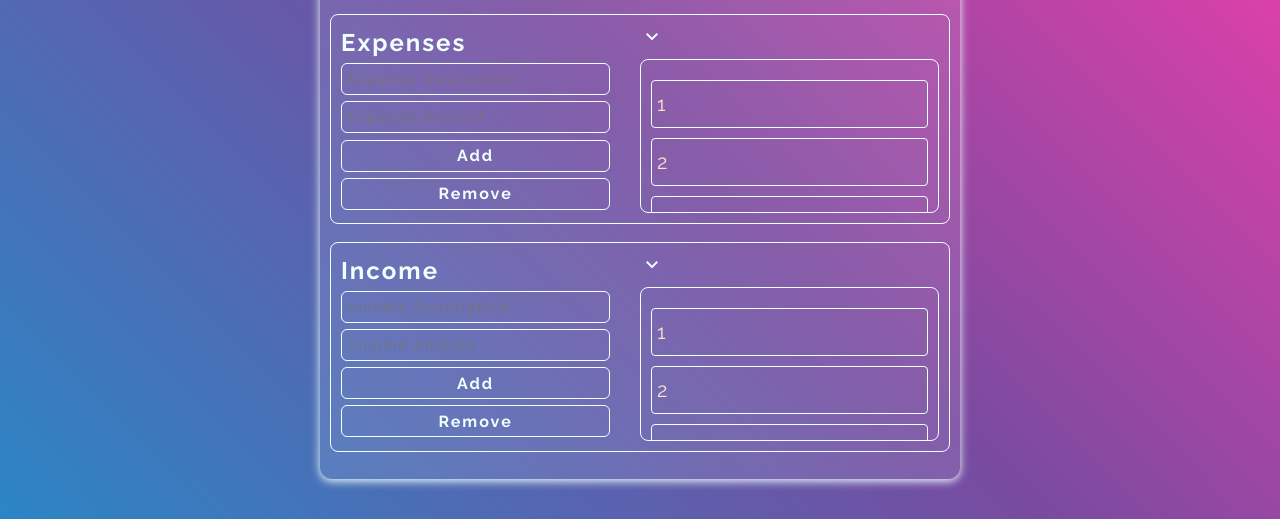
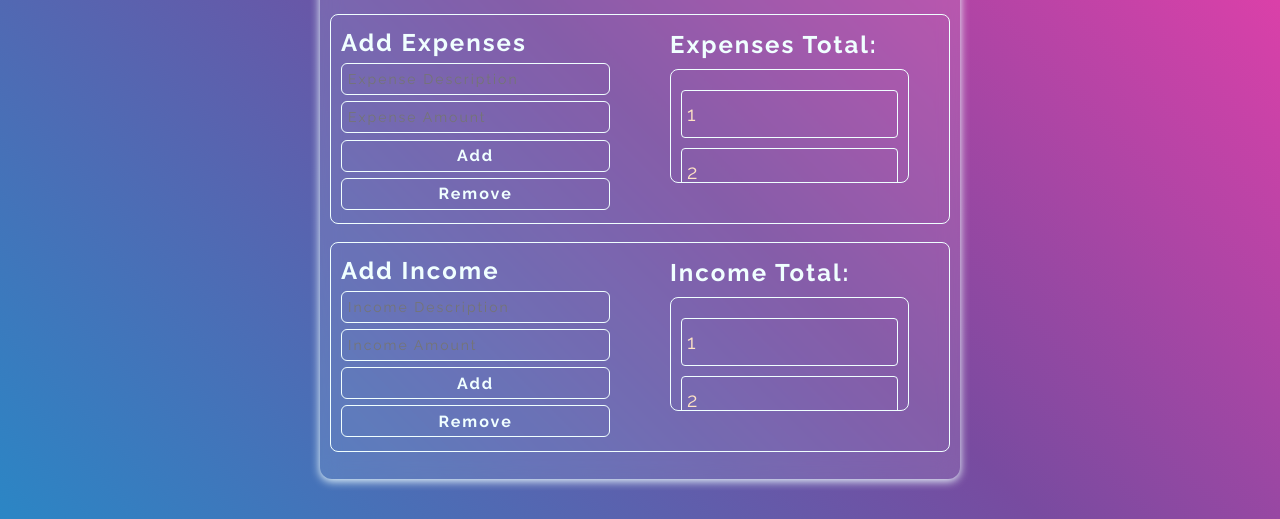
Before and after one commit to liamhowatt34/basic-expense-tracker, a plain HTML site: page index.html in a window 1280 px wide. Shown: the part 281-800 px from the top of the page. Drawn offline with nearby package versions, Linux system fonts and the light colour scheme.

Commit message:
Revert "Removed secondary display title and added list arrow icon"
This reverts commit b24484aff4d0ec3854c80113e3546ac31db6f4aa.

```diff
--- a/index.html
+++ b/index.html
@@ -6,7 +6,6 @@
     <title>Expense Tracker</title>
     <script src="script.js" defer></script>
     <link rel="stylesheet" href="styles.css">
-    <link rel="stylesheet" href="https://fonts.googleapis.com/css2?family=Material+Symbols+Outlined:opsz,wght,FILL,GRAD@24,400,0,0" />
 </head>
 <body>
     <div class="container">
@@ -14,16 +13,14 @@
             <div class="total-display"><h1>Total: </h1></div>
             <div class="input-area">
                 <div class="input-field">
-                    <h2>Expenses</h2>
+                    <h2>Add Expenses</h2>
                     <div class="input-title"><input type="text" id="exp-desc" placeholder="Expense Description"></div>
                     <div class="input-amount"><input type="text" id="exp-amt" placeholder="Expense Amount"></div>
                     <div class="btn"><button id="exp-add">Add</button></div>
                     <div class="btn"><button id="exp-rmv">Remove</button></div>
                 </div>
                 <div class="secondary-display">
-                    <span class="material-symbols-outlined">
-                        expand_more
-                        </span>
+                    <h2>Expenses Total: </h2>
                     <ul>
                         <li class="li-item1">1</li>
                         <li class="li-item2">2</li>
@@ -33,16 +30,14 @@
             </div>
             <div class="input-area">
                 <div class="input-field">
-                        <h2>Income</h2>
+                    <h2>Add Income</h2>
                     <div class="input-title"><input type="text" id="inc-desc" placeholder="Income Description"></div>
                     <div class="input-amount"><input type="text" id="inc-amt" placeholder="Income Amount"></div>
                     <div class="btn"><button id="inc-add">Add</button></div>
                     <div class="btn"><button id="inc-rmv">Remove</button></div>
                 </div>
                 <div class="secondary-display">
-                        <span class="material-symbols-outlined">
-                            expand_more
-                            </span>
+                    <h2>Income Total: </h2>
                     <ul>
                         <li class="li-item1">1</li>
                         <li class="li-item2">2</li>
--- a/styles.css
+++ b/styles.css
@@ -106,18 +106,19 @@ li {
     display: flex;
     flex-direction: column;
     height: 100%;
+    padding: 30px;
     width: 50%;
 }
 
-.material-symbols-outlined {
-    color: azure;
+.secondary-display h2 {
     margin-bottom: 10px;
+    margin-top: -25px;
 }
 
 .secondary-display ul {
     border-radius: 8px;
     border: 1px solid azure;
-    height: 90%;
+    height: 100%;
     line-height: 2rem;
     overflow: auto;
     padding: 10px;
```
Lines whose indentation alone changed are shown as unchanged.
